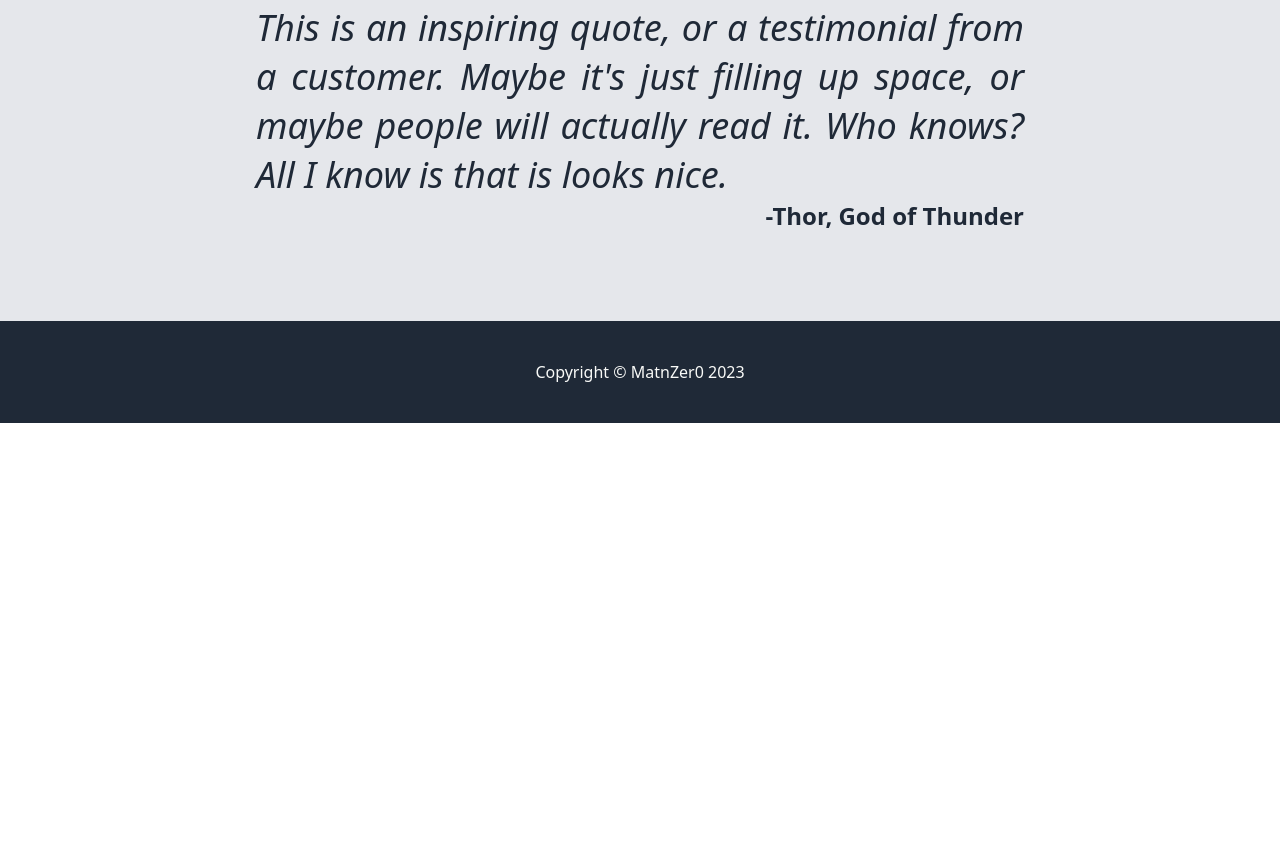
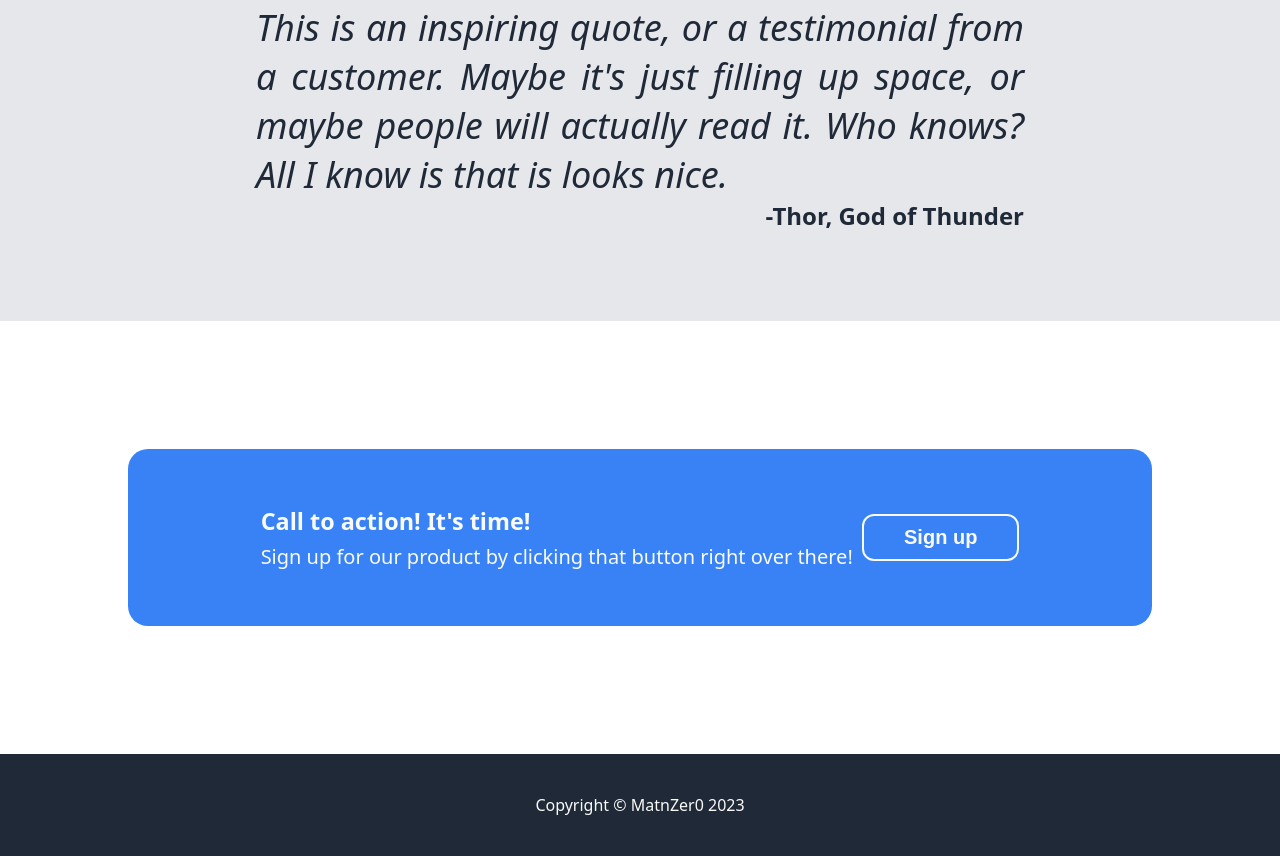
Before and after one commit to MatnZer0/landing-page-project-odin, a plain HTML site: page index.html in a window 1280 px wide. Shown: the part 1157-2013 px from the top of the page. Before the commit the page ends 1580 px from the top, so only its background shows below. Drawn offline with Linux system fonts and the light colour scheme.

Commit message:
Add call to action section to webpage

```diff
--- a/index.html
+++ b/index.html
@@ -73,7 +73,11 @@
             </div>
 
             <div class="signup">
-
+                <div>
+                <h3 class="signUpTitle">Call to action! It's time!</h3>
+                <p class="signUpText">Sign up for our product by clicking that button right over there!</p>
+                </div>
+                <button class="btnSignUp2">Sign up</button>
             </div>
 
         </div>
--- a/styles.css
+++ b/styles.css
@@ -144,6 +144,39 @@ body {
     margin: 0% 20% 7% 20%;
 }
 
+.signup {
+    display: flex;
+    flex-direction: row;
+    background-color: #3882F6;
+    margin: 10%;
+    padding: 3% 10% 3% 10%;
+    color: #f9faf8;
+    border-radius: 20px;
+    align-items: center;
+    justify-content: space-around;
+    font-size: 20px;
+}
+
+.signup .signUpTitle {
+    margin-top: 3%;
+    margin-bottom: 0%;
+}
+
+.signup .signUpText {
+    margin-top: 1%;
+    margin-bottom: 3%;
+}
+
+.btnSignUp2 {
+    color: #f9faf8;
+    background: #3882F6;
+    font-size: 20px;
+    font-weight: bold;
+    border: 2px solid #f9faf8;
+    padding: 10px 40px;
+    border-radius: 12px;
+}
+
 .footer {
     color: #f9faf8;
     background: #1F2937;
```
